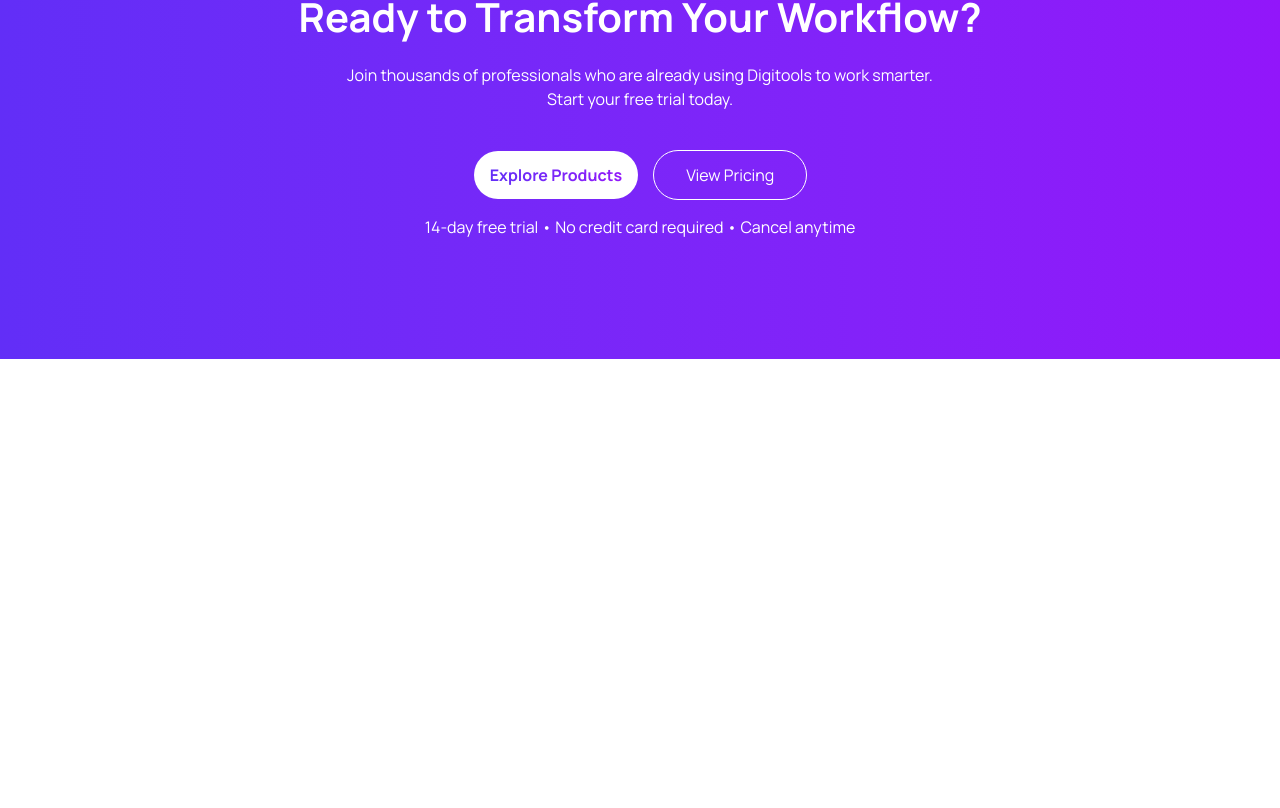
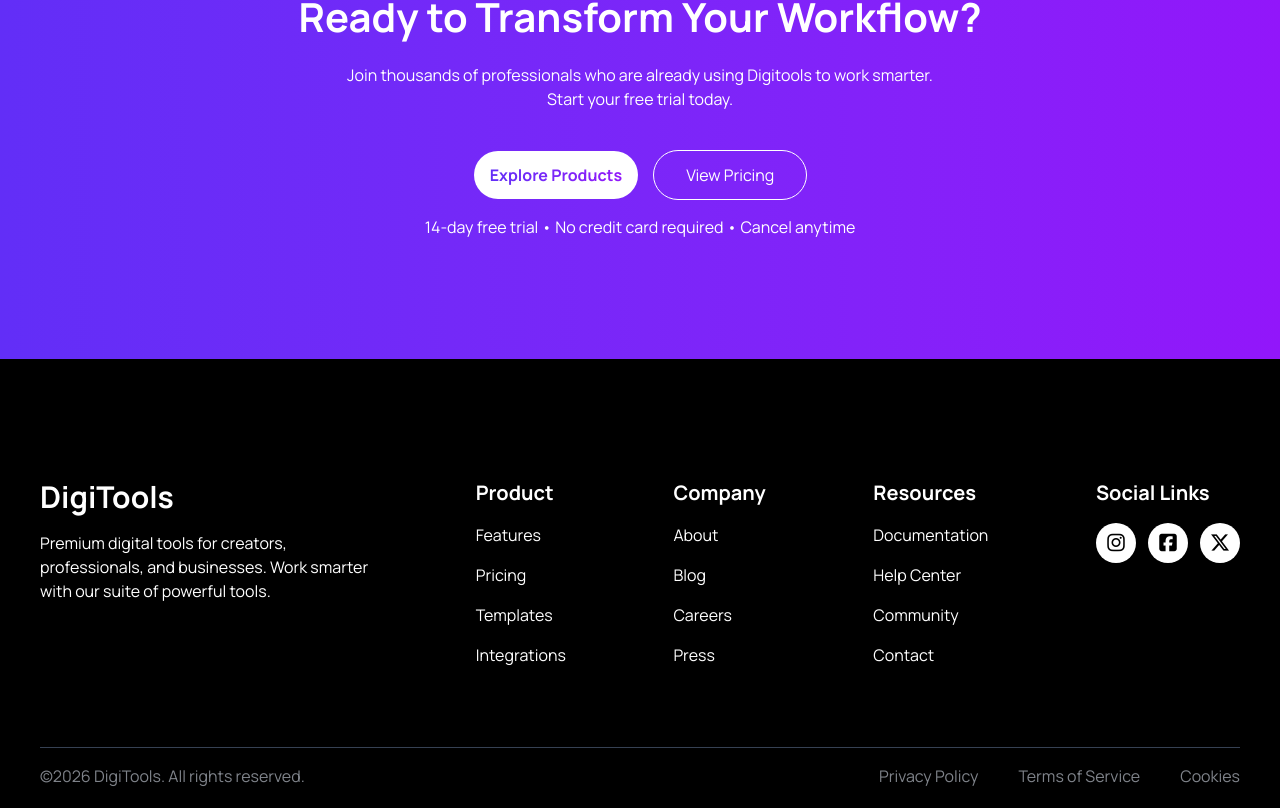
Before and after one commit to Avijeet2016/B13-A6-digitools, a React (Vite) app: page / in a window 1280 px wide. Shown: the part 2601-3409 px from the top of the page. Before the commit the page ends 2960 px from the top, so only its background shows below. Built offline with nearby package versions, Linux system fonts and the light colour scheme.

Commit message:
Footer added

```diff
--- a/src/App.jsx
+++ b/src/App.jsx
@@ -1,5 +1,6 @@
 import './App.css'
 import Banner from './components/Banner';
+import Footer from './components/Footer';
 import Navbar from './components/Navbar';
 import Pricing from './components/Pricing';
 import Stats from './components/Stats';
@@ -17,6 +18,7 @@
       <Steps></Steps>
       <Pricing></Pricing>
       <Transform></Transform>
+      <Footer></Footer>
     </>
   );
 }
--- /dev/null
+++ b/src/components/Footer.jsx
@@ -0,0 +1,75 @@
+import React from 'react';
+
+const Footer = () => {
+    return (
+      <div className="bg-black">
+        <div className="max-w-300 mx-auto pt-30 pb-5">
+          <div className="flex justify-between items-start mb-20 text-white">
+            <div className=" space-y-4">
+              <h1 className="text-3xl font-bold ">DigiTools</h1>
+              <p className="">
+                Premium digital tools for creators,
+                <br /> professionals, and businesses. Work smarter
+                <br /> with our suite of powerful tools.
+              </p>
+            </div>
+            <div>
+              <h3 className="font-bold text-xl mb-4">Product</h3>
+              <ul className="space-y-4">
+                <li>Features</li>
+                <li>Pricing</li>
+                <li>Templates</li>
+                <li>Integrations</li>
+              </ul>
+            </div>
+            <div>
+              <h3 className="font-bold text-xl mb-4">Company</h3>
+              <ul className="space-y-4">
+                <li>About</li>
+                <li>Blog</li>
+                <li>Careers</li>
+                <li>Press</li>
+              </ul>
+            </div>
+            <div>
+              <h3 className="font-bold text-xl mb-4">Resources</h3>
+              <ul className="space-y-4">
+                <li>Documentation</li>
+                <li>Help Center</li>
+                <li>Community</li>
+                <li>Contact</li>
+              </ul>
+            </div>
+            <div>
+              <h3 className="font-bold text-xl mb-4">Social Links</h3>
+              <div className="flex justify-center items-center gap-3">
+                <button className="bg-white w-10 h-10 rounded-full flex justify-center items-center">
+                  <i class="fa-brands fa-instagram text-black text-xl"></i>
+                </button>
+
+                <button className="bg-white w-10 h-10 rounded-full flex justify-center items-center">
+                  <i class="fa-brands fa-square-facebook text-black text-xl"></i>
+                </button>
+                <button className="bg-white w-10 h-10 rounded-full flex justify-center items-center">
+                  <i class="fa-brands fa-x-twitter text-black text-xl"></i>
+                </button>
+              </div>
+            </div>
+          </div>
+          <hr className="border-t-[0.5px] border-gray-700 mb-4" />
+          <div className="flex justify-between items-center text-[#7F838A]">
+            <p className="">©2026 DigiTools. All rights reserved.</p>
+            <div>
+              <ul className="flex justify-center items-center gap-10">
+                <li>Privacy Policy</li>
+                <li>Terms of Service</li>
+                <li>Cookies</li>
+              </ul>
+            </div>
+          </div>
+        </div>
+      </div>
+    );
+};
+
+export default Footer;
```
